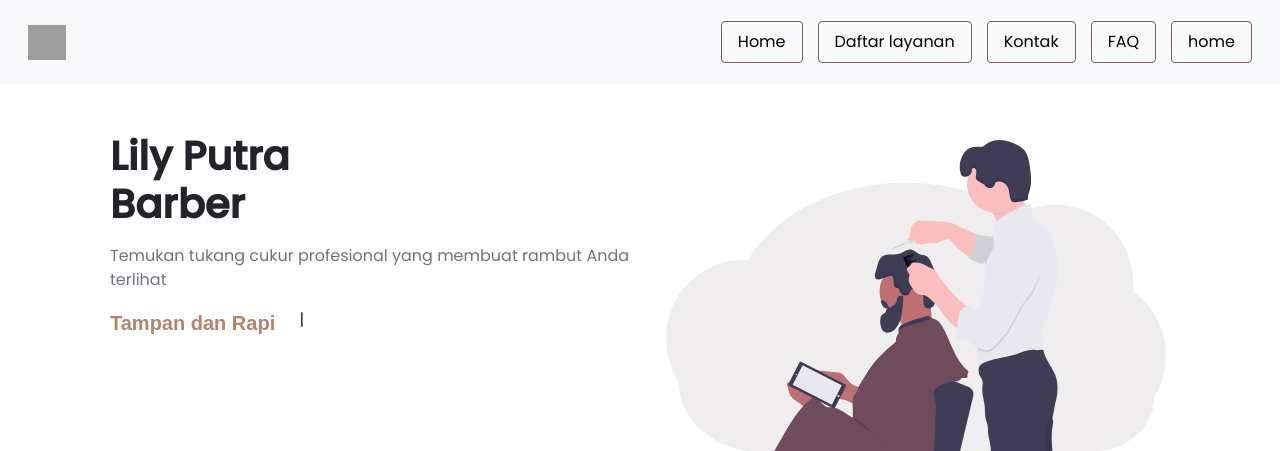
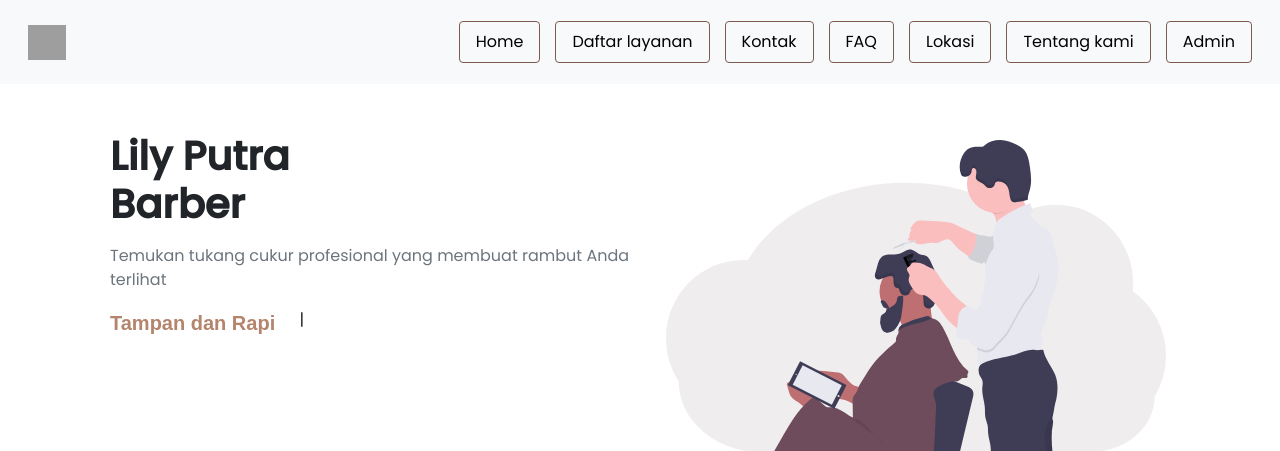
Before and after one commit to Denngrh/Barber-ujikom, a PHP site: page / in a window 1280 px wide. Shown: the top 451 px of the page. Run offline with PHP 8.4, Linux system fonts and the light colour scheme; grey boxes are pictures that could not be loaded.

Commit message:
header fiks

```diff
--- a/inc/header.php
+++ b/inc/header.php
@@ -49,7 +49,21 @@
               <a
                 href="#location"
                 class="nav-link btn btn-outline-theme ps-3 pe-3"
-                >home</a
+                >Lokasi</a
+              >
+            </li>
+            <li class="nav-item">
+              <a
+                href="#about"
+                class="nav-link btn btn-outline-theme ps-3 pe-3"
+                >Tentang kami</a
+              >
+            </li>
+            <li class="nav-item">
+              <a
+                href="./login.php"
+                class="nav-link btn btn-outline-theme ps-3 pe-3"
+                >Admin</a
               >
             </li>
           </div>
--- a/index.php
+++ b/index.php
@@ -423,6 +423,28 @@
           </div>
           <!-- FAQ End -->
 
+          <!-- Location  -->
+          <span id='location'></span>
+          <div class="row mt-5">
+          <div class="col-md-6">
+           <iframe src="https://www.google.com/maps/embed?pb=!1m14!1m8!1m3!1d15840.538387538305!2d107.5372209!3d-6.9934244!3m2!1i1024!2i768!4f13.1!3m3!1m2!1s0x2e68ef1c571f5ef5%3A0xd6b172403204b82!2sPangkas%20Rambut%20Lily%20putra!5e0!3m2!1sid!2sid!4v1682928028169!5m2!1sid!2sid" width="450" height="300" style="border:0;" allowfullscreen="" loading="lazy" referrerpolicy="no-referrer-when-downgrade"></iframe>
+          </div>
+          <div class="col-md-6">
+            <h2 class="fw-bold">
+             Lokasi
+              <span class="text-theme">Barber</span>
+            </h2>
+            <hr>
+            <div class="map-content-9 mt-lg-0 mt-4">
+            <p class="text-muted">lily putra barbershop belum membuka cabang yang lain hanya terdapat di lokasi tersebut yang bisa anda datangi. </p>
+                </div>
+            </div>
+          </div>
+            <!-- Location  End -->
+        </div>
+      </div>
+    </section>
+
         <!-- Footer -->
         <?php include'inc/footer.php'; ?>
         <!-- Footer end -->
```
